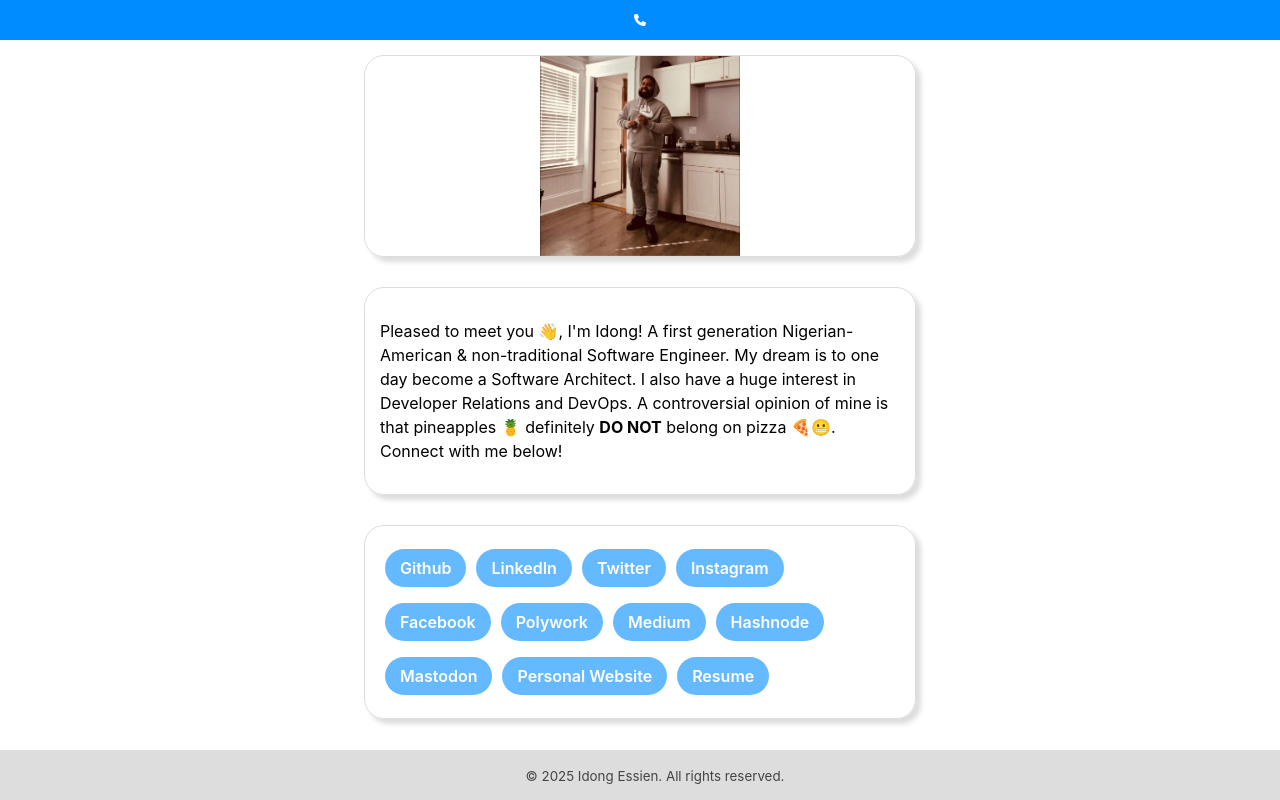
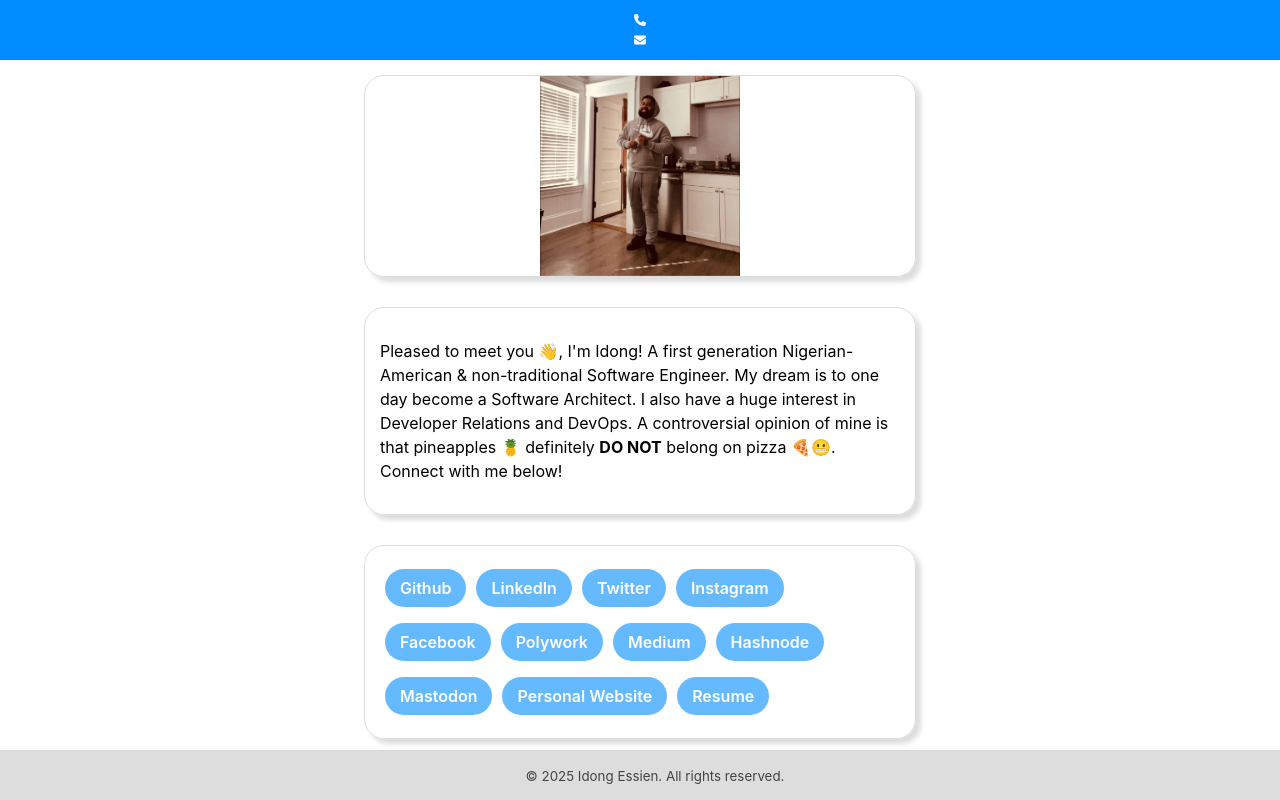
Before and after one commit to idongCodes/allMyLinks, a React (Create React App) app: page / in a window 1280 px wide. Built offline with nearby package versions, Linux system fonts and the light colour scheme.

Commit message:
Add FontAwesome Envelope Icon Import

```diff
--- a/src/components/TopBar/TopBar.js
+++ b/src/components/TopBar/TopBar.js
@@ -1,6 +1,8 @@
 import React from 'react';
 import styled from 'styled-components';
 import { FaPhone } from "react-icons/fa6";
+import { FaEnvelope } from "react-icons/fa6";
+
 
 export default function TopBar() {
 
@@ -36,7 +38,7 @@ export default function TopBar() {
 </A>
                 </li>
                 <li>
-                    <A href="mailto:idong.essien@comcast.net?subject=RE:%20All%20Your%20Links&body=Does%20this%20work?"></A>
+                    <A href="mailto:idong.essien@comcast.net?subject=RE:%20All%20Your%20Links&body=Does%20this%20work?"><FaEnvelope /></A>
                 </li>
             </TopBarUl>
         </TopBarContainer>
```
